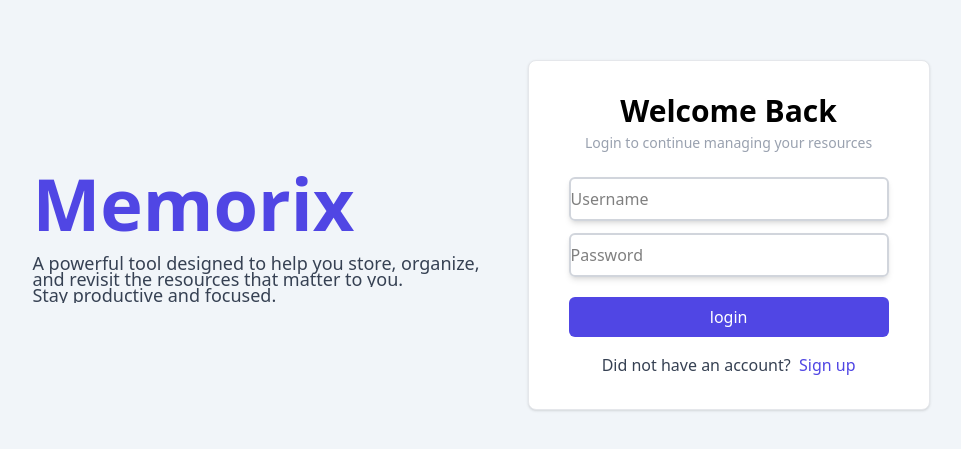
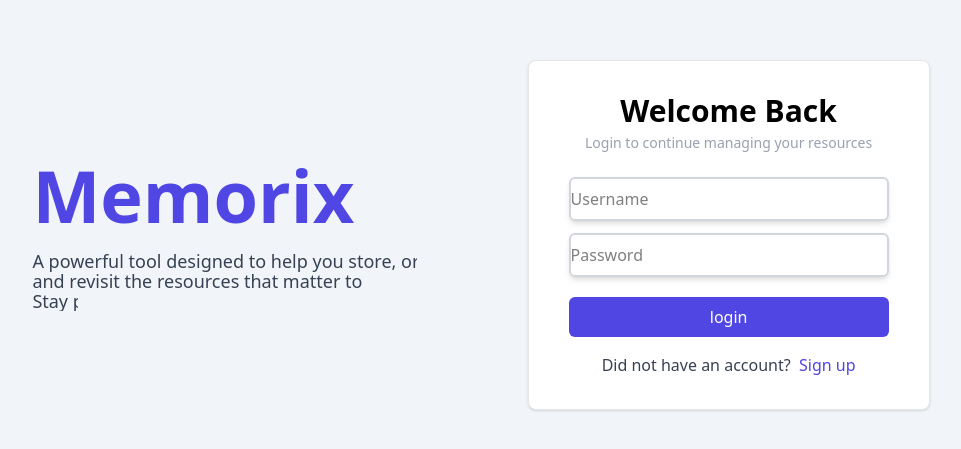
Before and after one commit to Piyush631/memorix, a React (Vite) app in the folder frontend/: page / in a window 1280 px wide. Shown: the part 165-614 px from the top of the page, without its empty margins (159-1120 px from the left). Built offline with nearby package versions, Linux system fonts and the light colour scheme.

Commit message:
add search bar

```diff
--- a/frontend/src/components/Signin.tsx
+++ b/frontend/src/components/Signin.tsx
@@ -88,9 +88,9 @@ return (
     style={{overflow:"hidden", whiteSpace:"nowrap"}}
     initial={{width:0}}
     animate={{width:"100%"}}
-    transition={{ease:easeInOut, duration:2}}
+    transition={{ease:easeInOut, duration:2 ,repeat:Infinity}}
 
-    className="text-lg text-gray-700 font-normal leading-4  mt-4 w-[600px]">
+    className="text-lg text-gray-700 font-normal leading-5  mt-5 w-[600px]">
     A powerful tool designed to help you store, organize,<br/>
     <motion.p  style={{overflow:"hidden", whiteSpace:"nowrap"}}
     initial={{width:0}}
@@ -103,7 +103,7 @@ return (
       style={{overflow:"hidden", whiteSpace:"nowrap"}}
       initial={{width:0}}
       animate={{width:"100%"}}
-      transition={{ease:easeInOut, duration:2,delay:3}}
+      transition={{ease:easeInOut, duration:2,delay:3,repeat:Infinity}}
      > Stay productive and focused.</motion.p>
     </motion.div>
  </div>
```
